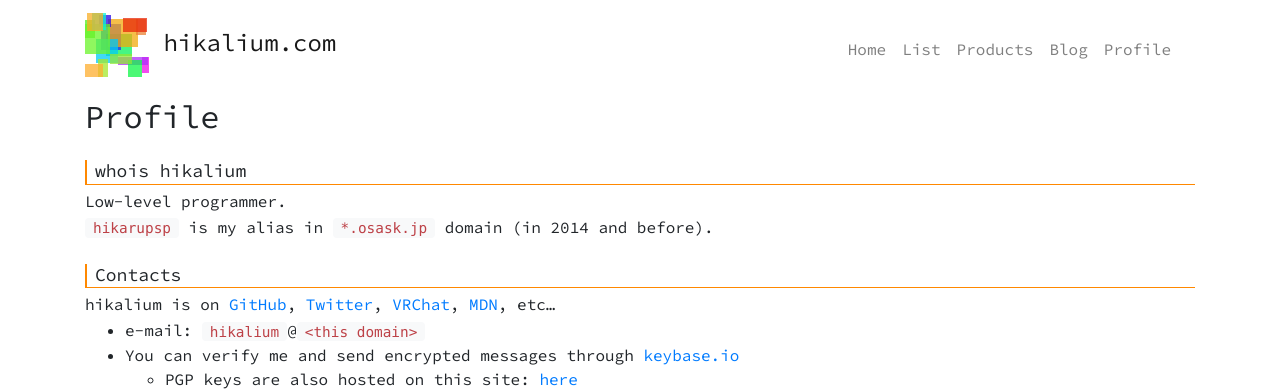
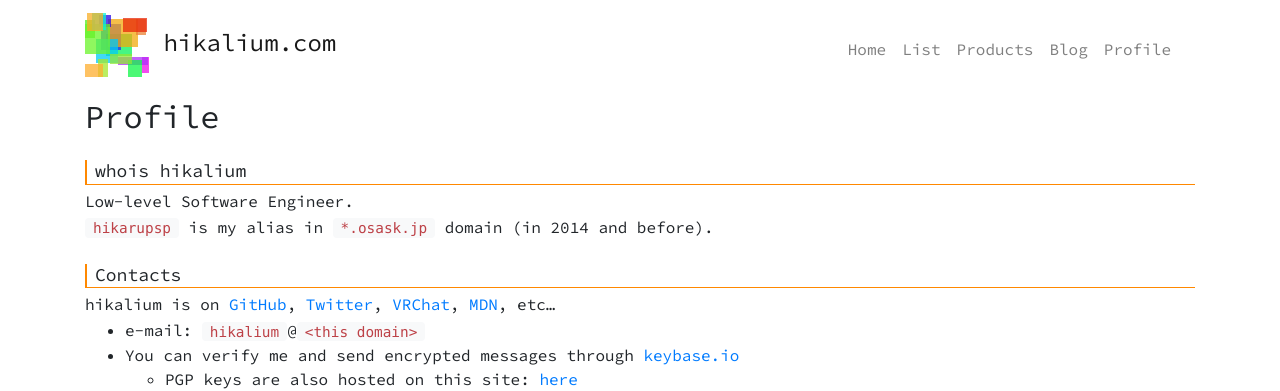
Before and after one commit to hikalium/hikalium.com, a Jekyll site: the page built from profile.md, in a window 1280 px wide. Shown: the top 391 px of the page. Built offline with Jekyll 4.4.1, drawn with Linux system fonts in a browser that asks for light colours; our own code applies the rules of GitHub Pages for plain Markdown files.

Commit message:
Update profile.md

```diff
--- a/profile.md
+++ b/profile.md
@@ -2,7 +2,7 @@
 
 ### whois hikalium
 
-Low-level programmer.
+Low-level Software Engineer.
 
 `hikarupsp` is my alias in `*.osask.jp` domain (in 2014 and before).
 
```
